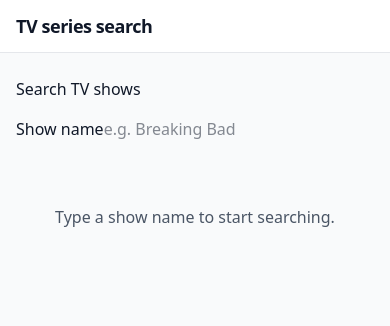
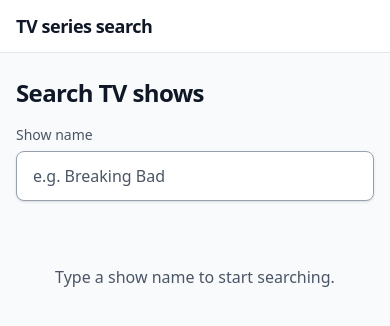
Before and after one commit to plamengeorgiev/tv-series-search, a React (Vite) app: page / in a window 390 px wide. Shown: the top 326 px of the page. Built offline with nearby package versions, Linux system fonts and the light colour scheme.

Commit message:
style(search): responsive results grid

```diff
--- a/src/features/search/SearchInput.tsx
+++ b/src/features/search/SearchInput.tsx
@@ -5,7 +5,7 @@ interface SearchInputProps {
 
 export function SearchInput({ value, onChange }: SearchInputProps) {
   return (
-    <label>
+    <label className="flex flex-col gap-1.5 text-sm font-medium text-ink-muted">
       Show name
       <input
         type="search"
@@ -15,6 +15,7 @@ export function SearchInput({ value, onChange }: SearchInputProps) {
         }}
         placeholder="e.g. Breaking Bad"
         autoComplete="off"
+        className="w-full rounded-lg border border-line-strong bg-surface px-4 py-3 text-base font-normal text-ink shadow-sm placeholder:text-ink-muted focus:border-accent focus:outline-2 focus:outline-offset-0 focus:outline-accent sm:max-w-xl"
       />
     </label>
   )
--- a/src/features/search/SearchPage.tsx
+++ b/src/features/search/SearchPage.tsx
@@ -90,7 +90,7 @@ export function SearchPage() {
 
   return (
     <>
-      <h1>Search TV shows</h1>
+      <h1 className="text-2xl font-bold tracking-tight text-ink sm:text-3xl">Search TV shows</h1>
       <SearchInput value={query} onChange={handleQueryChange} />
       <SlowConnectionNotice isLoading={isLoadingResults} />
       {isWaitingForConnection && (
--- a/src/features/search/ShowCard.tsx
+++ b/src/features/search/ShowCard.tsx
@@ -16,25 +16,26 @@ export function ShowCard({ show }: ShowCardProps) {
     <Link
       to={`/shows/${String(show.id)}`}
       state={returnState}
-      className="flex h-full gap-4 rounded-lg border border-line bg-surface p-3 text-left shadow-sm transition hover:border-line-strong hover:shadow-md focus-visible:outline-2 focus-visible:outline-offset-2 focus-visible:outline-accent"
+      // A compact row on phones, so more results fit on screen. A poster card from sm: up.
+      className="group flex h-full gap-4 overflow-hidden rounded-lg border border-line bg-surface p-3 text-left shadow-sm transition hover:border-line-strong hover:shadow-md focus-visible:outline-2 focus-visible:outline-offset-2 focus-visible:outline-accent sm:flex-col sm:gap-0 sm:p-0"
     >
       {show.image ? (
         // The show name is right next to the poster, so alt text would only repeat it.
         <img
           src={show.image.medium}
           alt=""
-          className="aspect-[210/295] w-20 shrink-0 rounded object-cover sm:w-24"
+          className="aspect-[210/295] w-20 shrink-0 rounded object-cover transition-transform group-hover:scale-[1.03] motion-reduce:transition-none motion-reduce:group-hover:scale-100 sm:w-full sm:rounded-none"
         />
       ) : (
         <div
           aria-hidden="true"
-          className="flex aspect-[210/295] w-20 shrink-0 items-center justify-center rounded bg-surface-muted text-center text-xs text-ink-muted sm:w-24"
+          className="flex aspect-[210/295] w-20 shrink-0 items-center justify-center rounded bg-surface-muted text-center text-xs text-ink-muted sm:w-full sm:rounded-none sm:text-sm"
         >
           No image
         </div>
       )}
-      <div className="flex min-w-0 flex-col gap-1">
-        <h2 className="text-lg font-semibold text-ink">{show.name}</h2>
+      <div className="flex min-w-0 flex-1 flex-col gap-1 sm:p-3">
+        <h2 className="text-lg font-semibold text-ink sm:text-base">{show.name}</h2>
         {year && <p className="text-sm text-ink-muted">{year}</p>}
         {show.genres.length > 0 && (
           <p className="text-sm text-ink-muted">{show.genres.join(', ')}</p>
--- a/src/features/search/ShowList.tsx
+++ b/src/features/search/ShowList.tsx
@@ -7,7 +7,8 @@ interface ShowListProps {
 
 export function ShowList({ results }: ShowListProps) {
   return (
-    <ul className="grid gap-4 sm:grid-cols-2 lg:grid-cols-3">
+    // auto-fill rather than fixed breakpoints, so the column count follows the space actually available.
+    <ul className="grid grid-cols-1 gap-3 sm:grid-cols-[repeat(auto-fill,minmax(11rem,1fr))] sm:gap-4">
       {results.map(({ show }) => (
         <li key={show.id}>
           <ShowCard show={show} />
```
